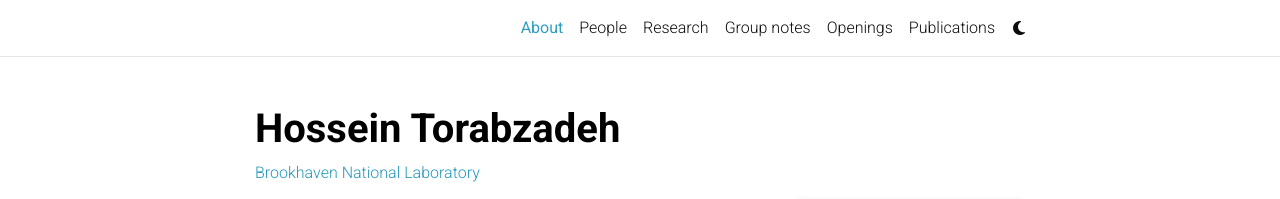
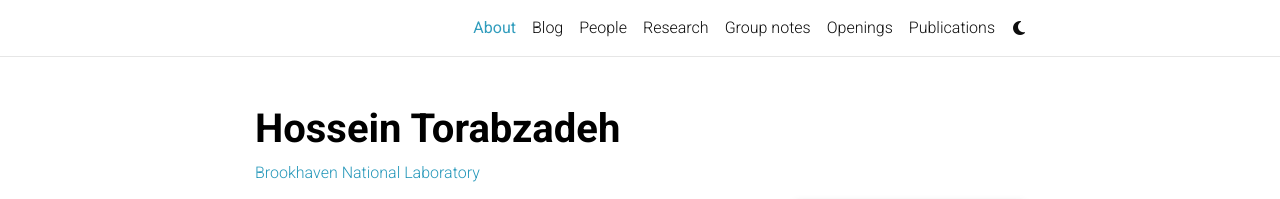
Before and after one commit to torabzadeh/BLOG01, a Jekyll site: the page built from _pages/about.md, in a window 1280 px wide. Shown: the top 199 px of the page. Built offline with Jekyll 4.4.1, drawn with Linux system fonts in a browser that asks for light colours; full-size pictures stand in for the smaller copies a plugin makes; some web fonts are replaced; comment, search, counter and statistics services are not loaded; a style sheet for code colours, icons or effects is not loaded.

Commit message:
Update _config.yml

```diff
--- a/_config.yml
+++ b/_config.yml
@@ -118,9 +118,9 @@
 # Blog
 # -----------------------------------------------------------------------------
 
-blog_name: al-folio # blog_name will be displayed in your blog page
-blog_nav_title: # MPMD deleted blog to remove it # your blog must have a title for it to be displayed in the nav bar
-blog_description: a simple whitespace theme for academics
+blog_name: My notes # blog_name will be displayed in your blog page
+blog_nav_title: Blog # MPMD deleted blog to remove it # your blog must have a title for it to be displayed in the nav bar
+blog_description: #a simple whitespace theme for academics
 permalink: /blog/:year/:title/
 
 # Pagination
```
